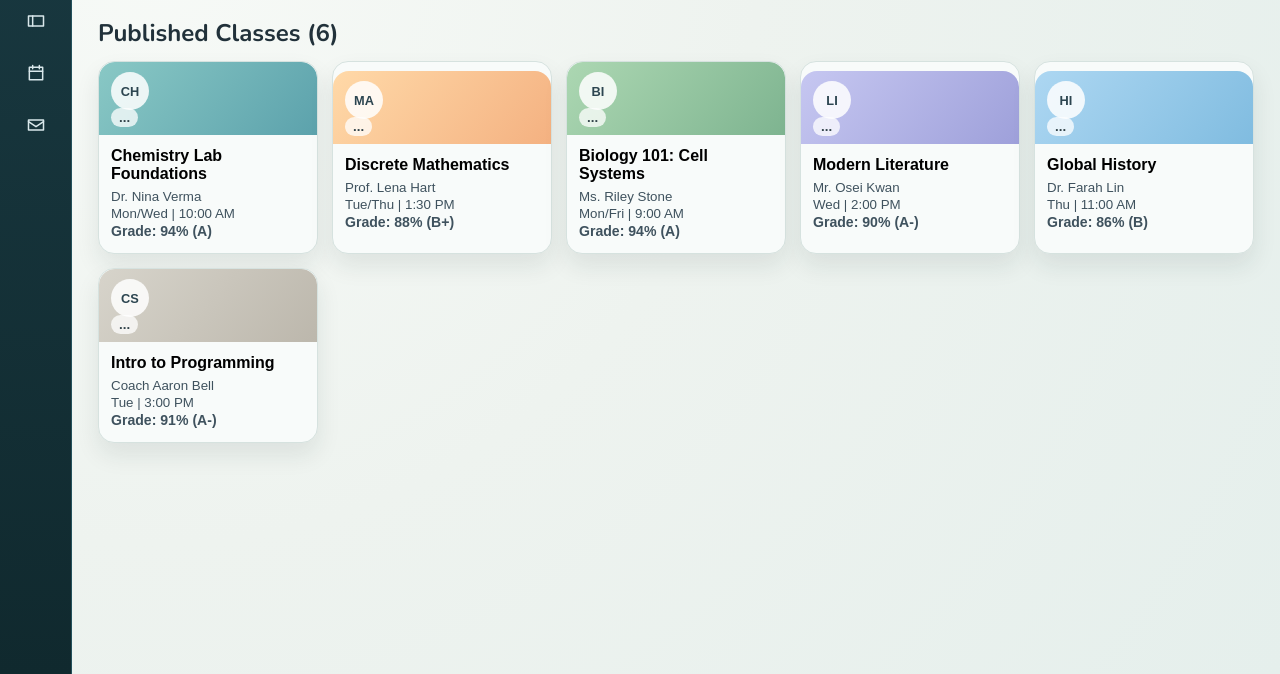
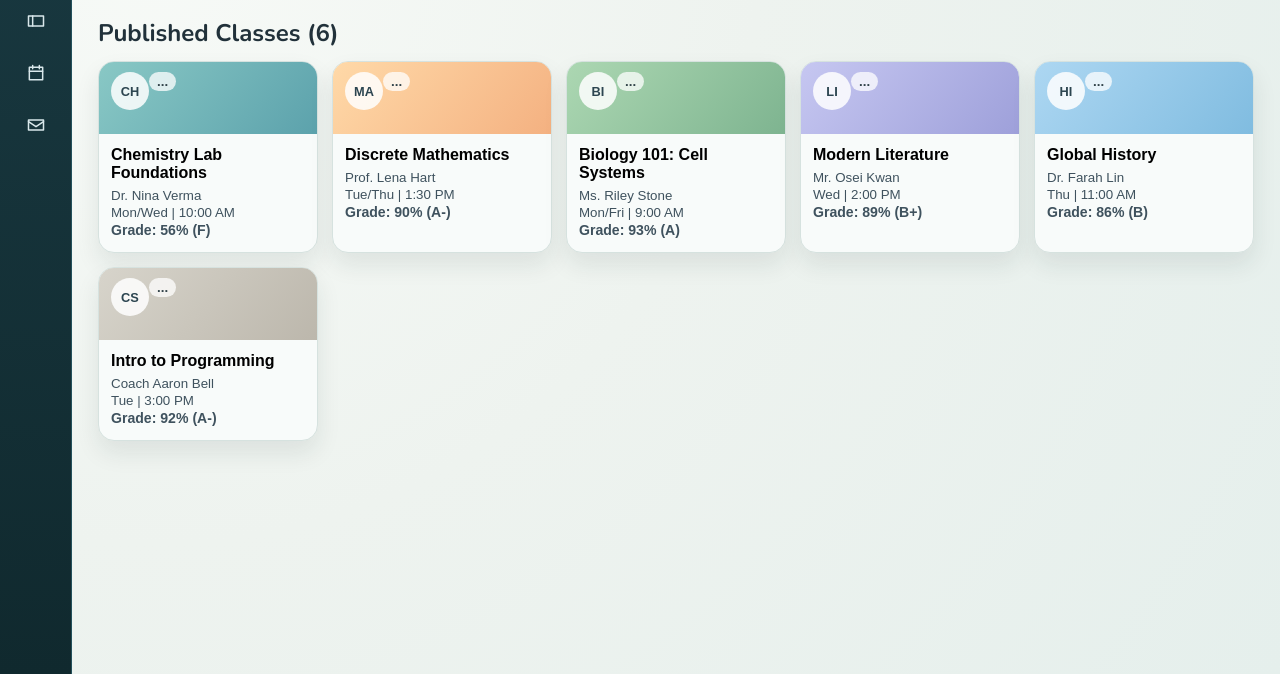
Before and after one commit to Vaish1405/school-smart, a plain HTML site: page index.html in a window 1280 px wide. Shown: the part 126-800 px from the top of the page. Drawn offline with nearby package versions, Linux system fonts and the light colour scheme.

Commit message:
consistent grade content, classes bg color fix

```diff
--- a/script.js
+++ b/script.js
@@ -67,6 +67,42 @@ let recordsLoaded = false;
 // Demo: current user (used for dashboard grade and Grades tab)
 let currentStudentId = "s1";
 
+const defaultGradeRecordsByCourse = {
+  chemistry: [
+    { name: "Lab Report 1", dueDate: "Mar 5", submittedDate: "Mar 5", status: "Complete", earned: 96, total: 100, teacherNotes: "Excellent method section; improve conclusion clarity." },
+    { name: "Problem Set 2", dueDate: "Mar 10", submittedDate: "Mar 12", status: "Late", earned: 84, total: 100, teacherNotes: "Submitted late, so points were deducted. Good effort; watch algebraic simplification." },
+    { name: "Quiz 3", dueDate: "Mar 16", submittedDate: "-", status: "Missing", earned: 0, total: 100, teacherNotes: "Not submitted. Missing work receives a zero." },
+  ],
+  math: [
+    { name: "Logic Quiz 2", dueDate: "Mar 6", submittedDate: "Mar 6", status: "Complete", earned: 44, total: 50, teacherNotes: "Strong on truth tables." },
+    { name: "Set Proof Worksheet", dueDate: "Mar 11", submittedDate: "Mar 11", status: "Complete", earned: 46, total: 50, teacherNotes: "Proof structure is improving." },
+    { name: "Induction Checkpoint", dueDate: "Mar 15", submittedDate: "Mar 15", status: "Complete", earned: 45, total: 50, teacherNotes: "Very clear base and inductive steps." },
+  ],
+  biology: [
+    { name: "Organelle Diagram", dueDate: "Mar 4", submittedDate: "Mar 4", status: "Complete", earned: 48, total: 50, teacherNotes: "Detailed labeling and neat annotations." },
+    { name: "Microscopy Lab", dueDate: "Mar 9", submittedDate: "Mar 9", status: "Complete", earned: 46, total: 50, teacherNotes: "Good observations and conclusions." },
+    { name: "Cell Cycle Quiz", dueDate: "Mar 14", submittedDate: "Mar 14", status: "Complete", earned: 46, total: 50, teacherNotes: "Only one missed concept." },
+  ],
+  literature: [
+    { name: "Theme Analysis", dueDate: "Mar 5", submittedDate: "Mar 5", status: "Complete", earned: 45, total: 50, teacherNotes: "Great thematic evidence." },
+    { name: "Narrative Voice Essay", dueDate: "Mar 12", submittedDate: "Mar 12", status: "Complete", earned: 44, total: 50, teacherNotes: "Thoughtful close reading." },
+    { name: "Discussion Reflection", dueDate: "Mar 16", submittedDate: "Mar 16", status: "Complete", earned: 45, total: 50, teacherNotes: "Strong synthesis across texts." },
+  ],
+  history: [
+    { name: "Trade Route Map", dueDate: "Mar 3", submittedDate: "Mar 3", status: "Complete", earned: 42, total: 50, teacherNotes: "Good map accuracy, add more context notes." },
+    { name: "Source Comparison", dueDate: "Mar 10", submittedDate: "Mar 10", status: "Complete", earned: 43, total: 50, teacherNotes: "Solid evidence use." },
+    { name: "Debate Prep Notes", dueDate: "Mar 15", submittedDate: "Mar 15", status: "Complete", earned: 44, total: 50, teacherNotes: "Clear claims and supporting data." },
+  ],
+  programming: [
+    { name: "Loop Practice Set", dueDate: "Mar 4", submittedDate: "Mar 4", status: "Complete", earned: 47, total: 50, teacherNotes: "Correct and readable solutions." },
+    { name: "Tracing Worksheet", dueDate: "Mar 10", submittedDate: "Mar 10", status: "Complete", earned: 46, total: 50, teacherNotes: "Strong step-by-step tracing." },
+    { name: "Mini Coding Challenge", dueDate: "Mar 15", submittedDate: "Mar 15", status: "Complete", earned: 45, total: 50, teacherNotes: "Good decomposition and naming." },
+  ],
+};
+const lateSubmissionOffsetsByAssignmentId = {
+  a2: 1,
+};
+
 function makeTabPlaceholders(courseTitle) {
   return {
     assignments: {
@@ -102,35 +138,7 @@ function makeTabPlaceholders(courseTitle) {
     grades: {
       title: "Grades",
       description: `View overall class grade and assignment score details for ${courseTitle}.`,
-      records: [
-        {
-          name: "Lab Report 1",
-          dueDate: "Mar 5",
-          submittedDate: "Mar 5",
-          status: "Complete",
-          earned: 96,
-          total: 100,
-          teacherNotes: "Excellent method section; improve conclusion clarity.",
-        },
-        {
-          name: "Problem Set 2",
-          dueDate: "Mar 10",
-          submittedDate: "Mar 12",
-          status: "Late",
-          earned: 84,
-          total: 100,
-          teacherNotes: "Submitted late, so points were deducted. Good effort; watch algebraic simplification.",
-        },
-        {
-          name: "Quiz 3",
-          dueDate: "Mar 16",
-          submittedDate: "-",
-          status: "Missing",
-          earned: 0,
-          total: 100,
-          teacherNotes: "Not submitted. Missing work receives a zero.",
-        },
-      ],
+      records: [],
     },
     announcements: {
       title: "Announcements",
@@ -256,9 +264,74 @@ const courseData = {
   },
 };
 
-Object.values(courseData).forEach((course) => {
+Object.entries(courseData).forEach(([courseKey, course]) => {
   course.tabs = makeTabPlaceholders(course.title);
+  course.tabs.grades.records = defaultGradeRecordsByCourse[courseKey] || [];
 });
+
+function computePercentFromGradeRecords(records) {
+  let totalEarned = 0;
+  let totalPossible = 0;
+  records.forEach((record) => {
+    const earned = record.status === "Missing" ? 0 : Number(record.earned ?? 0);
+    const total = Number(record.total ?? 100);
+    totalEarned += earned;
+    totalPossible += total;
+  });
+  return totalPossible > 0 ? Math.round((totalEarned / totalPossible) * 100) : 0;
+}
+
+function letterGradeFromPercent(percent) {
+  if (percent >= 97) return "A+";
+  if (percent >= 93) return "A";
+  if (percent >= 90) return "A-";
+  if (percent >= 87) return "B+";
+  if (percent >= 83) return "B";
+  if (percent >= 80) return "B-";
+  if (percent >= 77) return "C+";
+  if (percent >= 73) return "C";
+  if (percent >= 70) return "C-";
+  if (percent >= 67) return "D+";
+  if (percent >= 63) return "D";
+  if (percent >= 60) return "D-";
+  return "F";
+}
+
+function getGradeRecordsForCourse(courseKey) {
+  const course = courseData[courseKey];
+  const tab = course?.tabs?.grades;
+  if (!tab) return [];
+  if (Array.isArray(tab.records) && tab.records.length) return tab.records;
+  if (tab.recordGrades && Array.isArray(tab.items)) {
+    return tab.items
+      .filter((item) => item && typeof item === "object" && "assignmentTitle" in item)
+      .map((item) => {
+        const dueIso = item.dueDate || "";
+        const dueDate = dueIso ? formatShortDate(dueIso) : "-";
+        const isMissing = item.pointsEarned == null;
+        const lateOffset = item.assignmentId
+          ? Number(lateSubmissionOffsetsByAssignmentId[item.assignmentId] || 0)
+          : 0;
+        const submittedIso = !isMissing && dueIso ? addDaysToIsoDate(dueIso, lateOffset) : "";
+        return {
+          name: item.assignmentTitle,
+          dueDate,
+          submittedDate: isMissing ? "-" : (submittedIso ? formatShortDate(submittedIso) : dueDate),
+          status: isMissing ? "Missing" : (lateOffset > 0 ? "Late" : "Complete"),
+          earned: isMissing ? 0 : Number(item.pointsEarned ?? 0),
+          total: Number(item.pointsPossible ?? 100),
+          teacherNotes: item.feedback || "No notes from teacher.",
+        };
+      });
+  }
+  return [];
+}
+
+function getCourseGradeSummary(courseKey) {
+  const records = getGradeRecordsForCourse(courseKey);
+  const percent = computePercentFromGradeRecords(records);
+  return { percent, letter: letterGradeFromPercent(percent) };
+}
 
 function escapeHtml(text) {
   const div = document.createElement("div");
@@ -269,6 +342,17 @@ function escapeHtml(text) {
 function formatAssignmentDate(isoDate) {
   const d = new Date(isoDate);
   return d.toLocaleDateString("en-US", { weekday: "long", month: "long", day: "numeric" });
+}
+
+function formatShortDate(isoDate) {
+  const d = new Date(isoDate);
+  return d.toLocaleDateString("en-US", { month: "short", day: "numeric", year: "numeric" });
+}
+
+function addDaysToIsoDate(isoDate, daysToAdd) {
+  const d = new Date(isoDate);
+  d.setDate(d.getDate() + daysToAdd);
+  return d.toISOString().slice(0, 10);
 }
 
 function getTeacherById(id) {
@@ -344,7 +428,9 @@ function applyRecordsToCourseData() {
         const a = getAssignmentById(g.assignmentId);
         return a && a.classId === classId
           ? {
+              assignmentId: a.id,
               assignmentTitle: a.title,
+              dueDate: a.dueDate,
               pointsEarned: g.pointsEarned,
               pointsPossible: a.pointsPossible,
               feedback: g.feedback,
@@ -352,14 +438,9 @@ function applyRecordsToCourseData() {
           : null;
       })
       .filter(Boolean);
-    const classGrade = recordsClassGrades.find(
-      (g) => g.studentId === currentStudentId && g.classId === classId
-    );
     course.tabs.grades = {
       title: "Grades",
-      description: classGrade
-        ? `Current grade: ${classGrade.percent}% (${classGrade.letterGrade}).`
-        : `Gradebook for ${course.title}.`,
+      description: `Gradebook for ${course.title}. Overall score updates from the assignment rows below.`,
       items: gradeRows.length
         ? gradeRows
         : ["No graded items posted yet."],
@@ -394,27 +475,31 @@ function applyRecordsToCourseData() {
   });
 }
 
-function updateChemistryCard() {
-  const classId = courseKeyToClassId.chemistry;
-  const cls = getClassById(classId);
+function updateCourseCardsGrades() {
+  const chemistryClassId = courseKeyToClassId.chemistry;
+  const cls = getClassById(chemistryClassId);
   const teacher = cls ? getTeacherById(cls.teacherId) : null;
-  const classGrade = recordsClassGrades.find(
-    (g) => g.studentId === currentStudentId && g.classId === classId
-  );
-  const card = document.querySelector('.class-card[data-course="chemistry"]');
-  if (!card) return;
-  const body = card.querySelector(".course-body");
-  if (!body) return;
-  if (cls) {
-    const h3 = body.querySelector("h3");
-    if (h3) h3.textContent = cls.name;
-    const ps = body.querySelectorAll("p");
-    if (teacher && ps[0]) ps[0].textContent = `${teacher.title} ${teacher.firstName} ${teacher.lastName}`;
-    if (cls.schedule && ps[1]) ps[1].textContent = cls.schedule.replace(/\s+(\d)/, " | $1");
+  const chemistryCard = document.querySelector('.class-card[data-course="chemistry"]');
+  if (chemistryCard) {
+    const body = chemistryCard.querySelector(".course-body");
+    if (body && cls) {
+      const h3 = body.querySelector("h3");
+      if (h3) h3.textContent = cls.name;
+      const ps = body.querySelectorAll("p");
+      if (teacher && ps[0]) ps[0].textContent = `${teacher.title} ${teacher.firstName} ${teacher.lastName}`;
+      if (cls.schedule && ps[1]) ps[1].textContent = cls.schedule.replace(/\s+(\d)/, " | $1");
+    }
   }
-  const gradeEl = body.querySelector(".course-grade");
-  if (gradeEl && classGrade)
-    gradeEl.textContent = `Grade: ${classGrade.percent}% (${classGrade.letterGrade})`;
+
+  document.querySelectorAll(".class-card").forEach((card) => {
+    const courseKey = card.dataset.course;
+    if (!courseKey || !courseData[courseKey]) return;
+    const summary = getCourseGradeSummary(courseKey);
+    const gradeEl = card.querySelector(".course-grade");
+    if (gradeEl) {
+      gradeEl.textContent = `Grade: ${summary.percent}% (${summary.letter})`;
+    }
+  });
 }
 
 async function loadRecords() {
@@ -446,7 +531,7 @@ async function loadRecords() {
     ] = results.map((r) => (Array.isArray(r) ? r : []));
     recordsLoaded = true;
     applyRecordsToCourseData();
-    updateChemistryCard();
+    updateCourseCardsGrades();
     if (currentCourse !== "home") renderActiveTab();
   } catch (e) {
     console.warn("Could not load records. Serve the app over HTTP (see README).", e);
@@ -454,6 +539,7 @@ async function loadRecords() {
 }
 
 loadRecords();
+updateCourseCardsGrades();
 
 function appendMessage(text, role) {
   const bubble = document.createElement("div");
@@ -544,10 +630,9 @@ function renderActiveTab() {
   else if (activeTab === "grades") {
     gradesPanel.classList.remove("hidden");
 
-    const records = tabData.records || [];
+    const records = getGradeRecordsForCourse(currentCourse);
 
-    let totalEarned = 0;
-    let totalPossible = 0;
+    const summary = getCourseGradeSummary(currentCourse);
 
     records.forEach((record) => {
       const earned =
@@ -556,9 +641,6 @@ function renderActiveTab() {
           : Number(record.earned ?? 0);
 
       const total = Number(record.total ?? 100);
-
-      totalEarned += earned;
-      totalPossible += total;
 
       const tr = document.createElement("tr");
       tr.innerHTML = `
@@ -578,10 +660,7 @@ function renderActiveTab() {
       gradesTableBody.appendChild(tr);
     });
 
-    const overallPercent =
-      totalPossible > 0 ? Math.round((totalEarned / totalPossible) * 100) : 0;
-
-    overallGradeEl.textContent = `${overallPercent}%`;
+    overallGradeEl.textContent = `${summary.percent}%`;
   }
 
   // ANNOUNCEMENTS TAB ONLY
--- a/styles.css
+++ b/styles.css
@@ -382,9 +382,21 @@ h1 {
   cursor: pointer;
   appearance: none;
   -webkit-appearance: none;
-  display: block;
-  overflow: hidden;
+  display: flex;
+  flex-direction: column;
+  min-width: 0;
+  position: relative;
+}
 
+.course-card::before {
+  content: "";
+  position: absolute;
+  top: 0;
+  right: 0;
+  left: 0;
+  height: 72px;
+  background: var(--card-top-bg, linear-gradient(130deg, #d8e8e6, #bcd1cd));
+  z-index: 0;
 }
 
 .course-card:hover {
@@ -396,12 +408,11 @@ h1 {
   justify-content: space-between;
   align-items: flex-start;
   min-height: 72px;
-  width: 100%;
   margin: 0;
-  border-top-left-radius: 16px;
-  border-top-right-radius: 16px;
-  display: block;
-
+  display: flex;
+  background: transparent;
+  position: relative;
+  z-index: 1;
 }
 
 .course-icon {
@@ -426,6 +437,8 @@ h1 {
 
 .course-body {
   padding: 12px;
+  position: relative;
+  z-index: 1;
 }
 
 .course-body h3 {
@@ -445,28 +458,28 @@ h1 {
   color: #24444e;
 }
 
-.theme-lagoon .course-top {
-  background: linear-gradient(130deg, #89c8c5, #5ca2ac);
+.theme-lagoon {
+  --card-top-bg: linear-gradient(130deg, #89c8c5, #5ca2ac);
 }
 
-.theme-sunrise .course-top {
-  background: linear-gradient(130deg, #ffd9a8, #f4b181);
+.theme-sunrise {
+  --card-top-bg: linear-gradient(130deg, #ffd9a8, #f4b181);
 }
 
-.theme-fern .course-top {
-  background: linear-gradient(130deg, #acd7b2, #7eb490);
+.theme-fern {
+  --card-top-bg: linear-gradient(130deg, #acd7b2, #7eb490);
 }
 
-.theme-dusk .course-top {
-  background: linear-gradient(130deg, #c6c7f1, #9ea0da);
+.theme-dusk {
+  --card-top-bg: linear-gradient(130deg, #c6c7f1, #9ea0da);
 }
 
-.theme-sky .course-top {
-  background: linear-gradient(130deg, #add7f2, #80bce0);
+.theme-sky {
+  --card-top-bg: linear-gradient(130deg, #add7f2, #80bce0);
 }
 
-.theme-pebble .course-top {
-  background: linear-gradient(130deg, #d7d4cb, #bcb7ac);
+.theme-pebble {
+  --card-top-bg: linear-gradient(130deg, #d7d4cb, #bcb7ac);
 }
 
 .school-feed {
```
